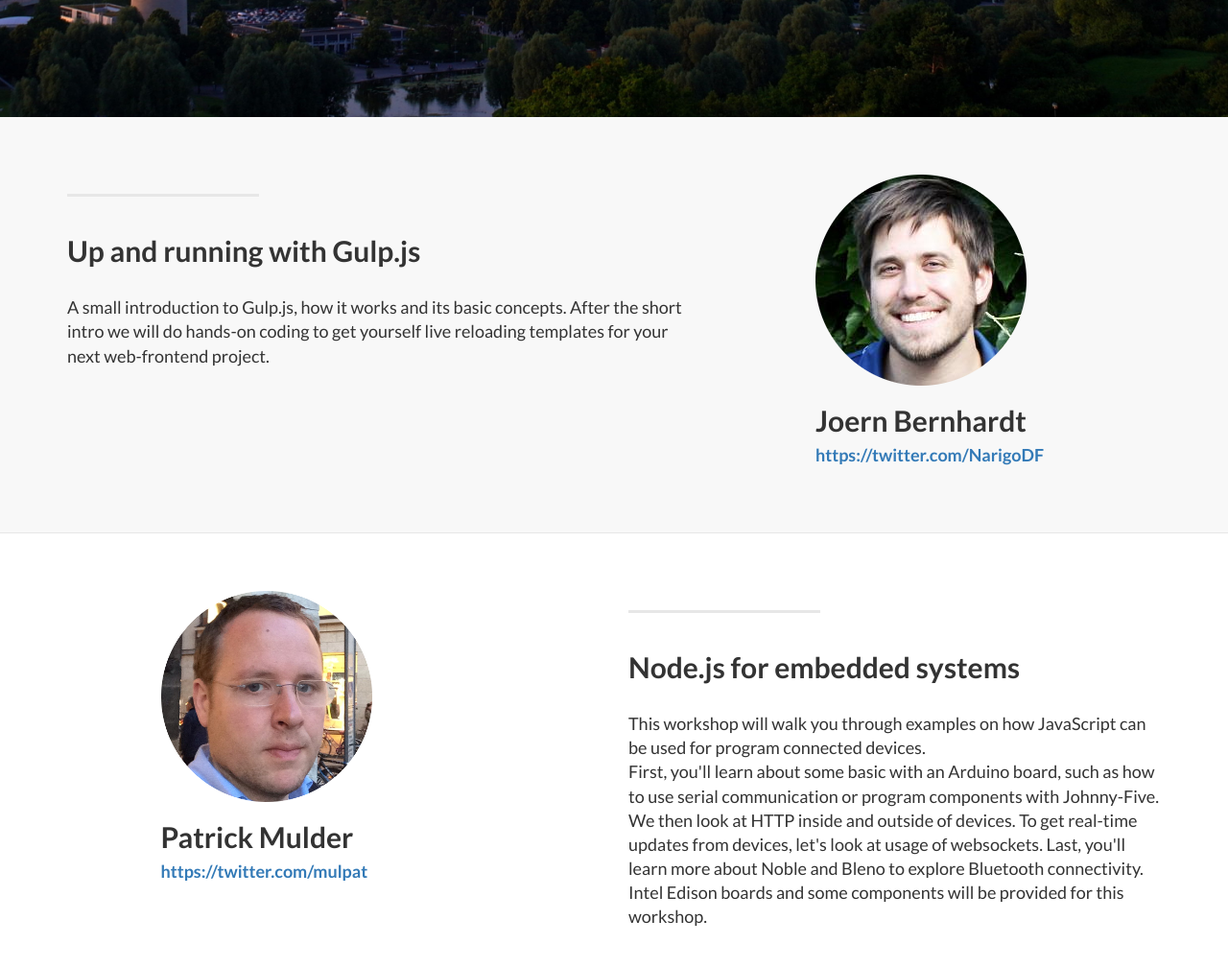
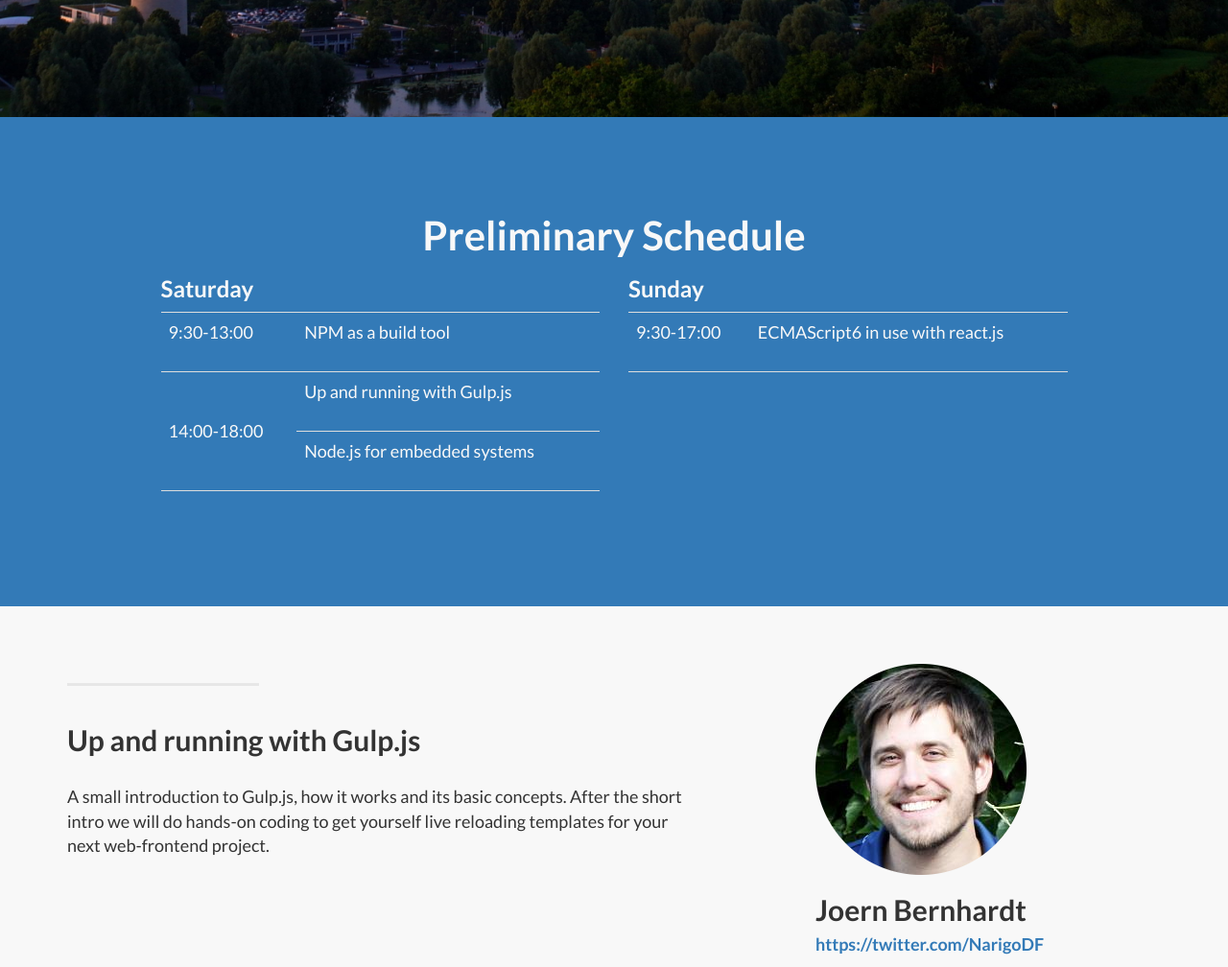
Before and after one commit to cko/js-weekend, a plain HTML site: page index.html in a window 1280 px wide. Shown: the part 820-1828 px from the top of the page at 96% size. Drawn offline with Linux system fonts and the light colour scheme; some packages are replaced by stand-ins of ours.

Commit message:
add preliminary schedule

```diff
--- a/css/landing-page.css
+++ b/css/landing-page.css
@@ -154,6 +154,19 @@
     margin-top: 0;
 }
 
+
+td.bottom-cell {
+    border-bottom: 1px solid #ddd;
+}
+
+.table>tbody>tr>td.trowspan {
+   vertical-align: middle;
+}
+
+.table>tbody>tr>td.trowspan>p {
+   margin-bottom: 0px;
+}
+
 @media(max-width:1199px) {
     ul.banner-social-buttons {
         float: left;
--- a/index.html
+++ b/index.html
@@ -47,9 +47,9 @@
                     <!--li>
                         <a href="#about">About</a>
                     </li-->
-                    <!--li>
+                    <li>
                         <a href="#schedule">Schedule</a>
-                    </li-->
+                    </li>
                     <li>
                         <a href="#workshops">Workshops</a>
                     </li>
@@ -102,7 +102,44 @@
         </div>
     </div>
 
-    <!-- /.intro-header -->
+    <a name="schedule"></a>
+    <div class="banner">
+        <div class="container">
+            <div class="row">
+                <div class="col-lg-offset-1 col-lg-10 col-lg-offset-1">
+                    <h2 class="section-heading">Preliminary Schedule</h2>
+                </div>
+            </div>
+            <div class="row">
+		<div class="col-lg-5 col-lg-offset-1 col-sm-6 col-md-6">
+                    <h3>Saturday</h3>
+                    <table class="table">
+                        <tr>
+                            <td><p class="lead">9:30-13:00</p></td>
+                            <td><p class="lead">NPM as a build tool</p></td>
+                        </tr>
+                        <tr>
+                            <td class="bottom-cell trowspan" rowspan="2"><p class="lead">14:00-18:00</p></td>
+                            <td><p class="lead">Up and running with Gulp.js</p></td>
+                        </tr>
+                        <tr>
+                            <td class="bottom-cell"><p class="lead">Node.js for embedded systems</p></td>
+                        </tr>
+                    </table>
+                </div>
+                <div class="col-lg-5 col-sm-6 col-md-6">
+                    <h3>Sunday</h3>
+                    <table class="table">
+                        <tr>
+                            <td class="bottom-cell"><p class="lead">9:30-17:00</p></td>
+                            <td class="bottom-cell"><p class="lead">ECMAScript6 in use with react.js</p></td>
+                        </tr>
+                    </table>
+                </div>
+            </div>
+        </div>
+    </div>
+
     <a name="workshops"></a>
     <div class="content-section-a">
         <div class="container">
```
